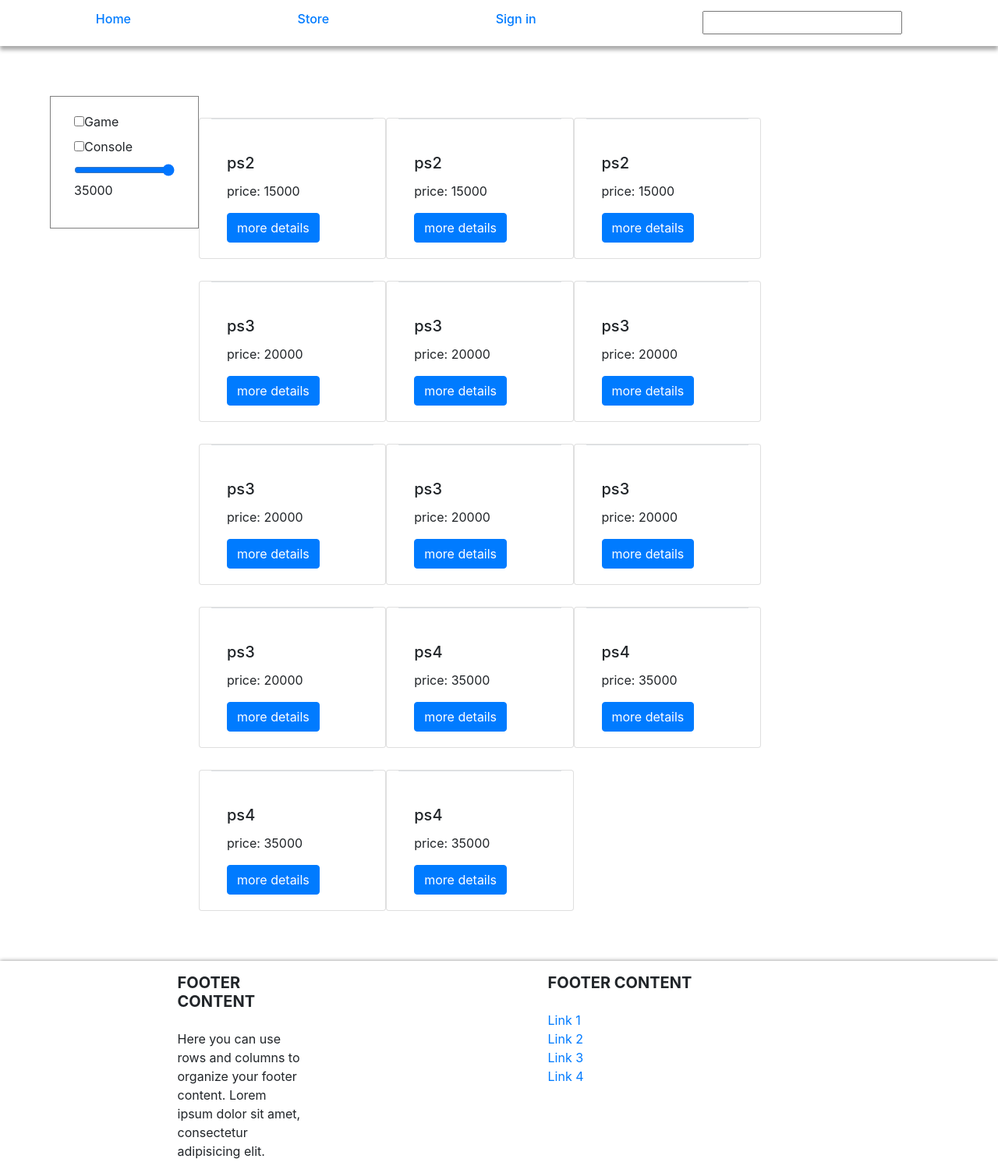
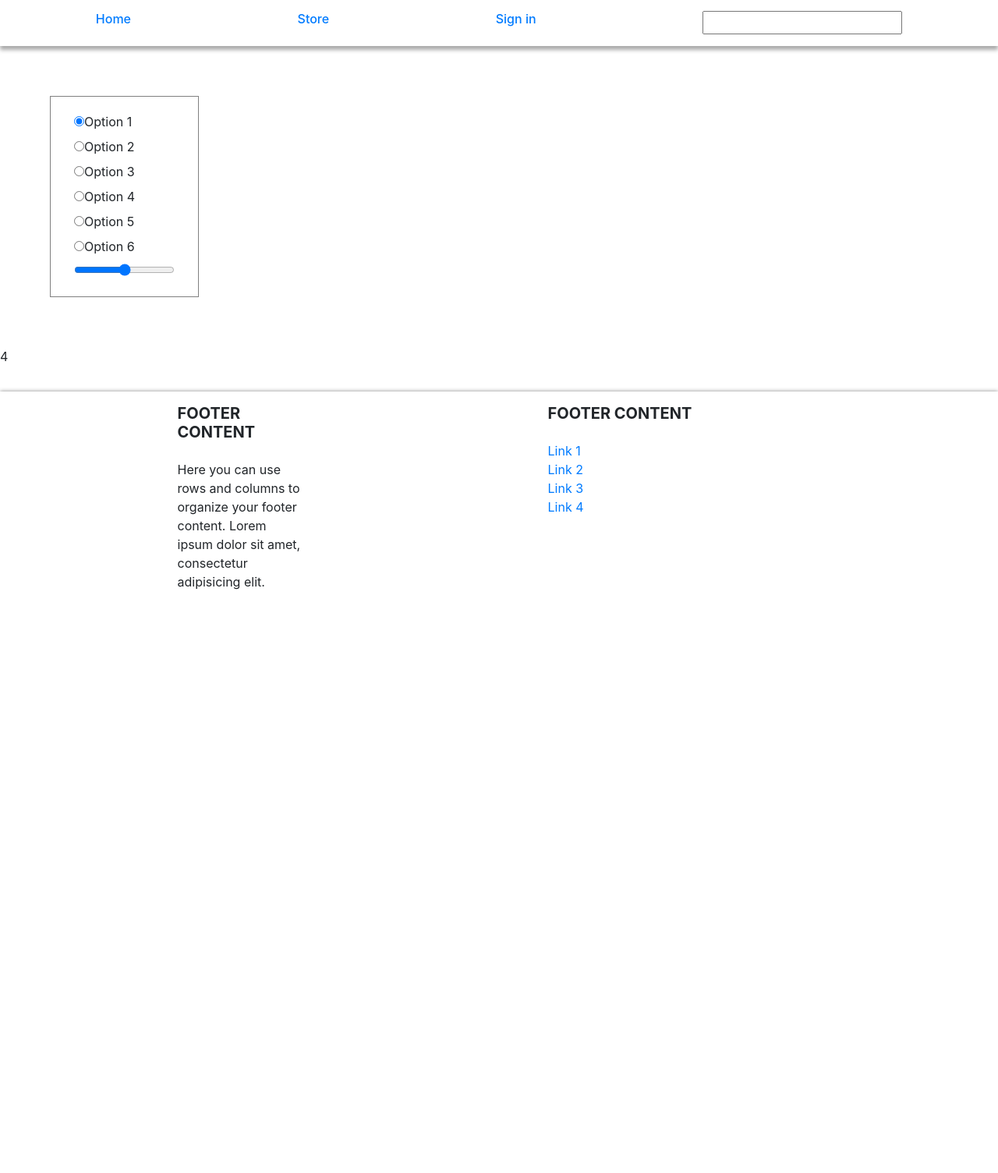
Before and after one commit to RichardDWoodhead/captain-console, a Django app: page /store/search in a window 1280 px wide. Shown: the part 51-1555 px from the top of the page at 78% size. After the commit the page ends 807 px from the top, so only its background shows below. Run offline with Django 3.2, Linux system fonts and the light colour scheme; some libraries are stand-ins or nearby versions.

Commit message:
Revert "changed/added filter"
This reverts commit d8ad76a33a8fb270ba935c1a361c9e82b3433d79.

```diff
--- a/main/static/javascript/filter.js
+++ /dev/null
@@ -1,94 +0,0 @@
-window.onload = function () {
-    let products = [
-        {"id": 1, "name": "ps2", "price": 15000, "image": "images/ps2.png", "type": "Console"},
-        {"id": 2, "name": "ps2", "price": 15000, "image": "images/ps2.png", "type": "Console"},
-        {"id": 3, "name": "ps2", "price": 15000, "image": "images/ps2.png", "type": "Game"},
-        {"id": 4, "name": "ps3", "price": 20000, "image": "images/ps3.jpg", "type": "Console"},
-        {"id": 5, "name": "ps3", "price": 20000, "image": "images/ps3.jpg", "type": "Game"},
-        {"id": 6, "name": "ps3", "price": 20000, "image": "images/ps3.jpg", "type": "Console"},
-        {"id": 7, "name": "ps3", "price": 20000, "image": "images/ps3.jpg", "type": "Console"},
-        {"id": 8, "name": "ps3", "price": 20000, "image": "images/ps3.jpg", "type": "Game"},
-        {"id": 9, "name": "ps3", "price": 20000, "image": "images/ps3.jpg", "type": "Game"},
-        {"id": 10, "name": "ps3", "price": 20000, "image": "images/ps3.jpg", "type": "Console"},
-        {"id": 11, "name": "ps4", "price": 35000, "image": "images/ps4.jpg", "type": "Console"},
-        {"id": 12, "name": "ps4", "price": 35000, "image": "images/ps4.jpg", "type": "Game"},
-        {"id": 13, "name": "ps4", "price": 35000, "image": "images/ps4.jpg", "type": "Game"},
-        {"id": 14, "name": "ps4", "price": 35000, "image": "images/ps4.jpg", "type": "Game"},
-    ]
-    function display_products(){
-        let counter = 0
-        let container = document.getElementById("container")
-        container.innerHTML = ""
-        let row = document.createElement("div")
-        row.classList = "row"
-        let search_field = document.getElementById("search")
-        let filter_slider = document.getElementById("slider")
-        let checkboxes = document.getElementsByClassName("checkbox")
-        let checked = false
-        for (let i = 0; i <checkboxes.length; i++){
-            if(checkboxes[i].checked){
-                checked = true
-            }
-        }
-        for(let i = 0; i <products.length; i++) {
-            let is_type = false
-            for(let x = 0; x < checkboxes.length; x++ ){
-                    if(products[i].type === checkboxes[x].name && checkboxes[x].checked){
-                        is_type = true
-                        console.log("yes")
-                    }
-                }
-            if(products[i].name.indexOf(search_field.value) > -1 && products[i].price <= filter_slider.value && (is_type || !checked )){
-
-                if (counter % 3 === 0 && counter !== 0) {
-                    container.appendChild(row)
-                    row = document.createElement("div")
-                    row.classList = "row"
-                }
-                let card = document.createElement("div")
-                card.classList = "card col-3"
-                let card_img = document.createElement("img")
-                card_img.classList = "card-top-img cardimg"
-                let card_body = document.createElement("div")
-                card_body.classList = "card-body border-top"
-                let card_title = document.createElement("h5")
-                card_title.classList = "card-title"
-                card_title.innerHTML = products[i].name
-                let card_price = document.createElement("p")
-                card_price.classList = "card-text"
-                card_price.innerHTML = "price: " + products[i].price
-                let card_link = document.createElement("a")
-                card_link.classList = "btn btn-primary"
-                card_link.href = "/store/product/" + products[i].id
-                card_link.innerHTML = "more details"
-                card_body.appendChild(card_img)
-                card_body.appendChild(card_title)
-                card_body.appendChild(card_price)
-                card_body.appendChild(card_link)
-                card.appendChild(card_body)
-                row.appendChild(card)
-                counter++
-            }
-        }
-        container.appendChild(row)
-    }
-    const urlParams = new URLSearchParams(window.location.search);
-    const query = urlParams.get('query');
-    let search = document.getElementById("search")
-    document.getElementById("main_nav").appendChild(search)
-    document.getElementById("search_form").style="display:none;"
-    search.value = query
-    display_products()
-    search.oninput = function(){
-        display_products();
-    }
-    let filter_slider = document.getElementById("slider")
-    filter_slider.oninput = function(){
-        document.getElementById("slider_info").innerText =filter_slider.value
-        display_products();
-    }
-    document.getElementsByClassName("storeIndex")[0].onclick = function(){
-        display_products();
-    }
-
-}
--- a/main/templates/base.html
+++ b/main/templates/base.html
@@ -13,7 +13,7 @@
 <body>
     {% include 'nav_bar.html'  %}
     {% block content %}
-    {% endblock %}
+    {% endblock %}4
     {% include 'footer.html'  %}
 </body>
 </html>
--- a/main/templates/nav_bar.html
+++ b/main/templates/nav_bar.html
@@ -3,9 +3,8 @@
         <a href="/home"><h5 style="font-size: 1rem">Home</h5></a>
         <a href="/store"><h5 style="font-size: 1rem">Store</h5></a>
          <a href="/user"><h5 style="font-size: 1rem">Sign in</h5></a>
-        <form id="search_form" action="/store">
+        <form action="/store/search">
             {% csrf_token %}
             <input type="text" id="search" name="query">
         </form>
-
     </nav>
--- a/main/templates/store/index.html
+++ b/main/templates/store/index.html
@@ -4,25 +4,35 @@
     <div class="storeIndex">
         <div class="filter sticky">
             <div class="radio">
-                <label><input class="checkbox" type="checkbox" name="Game" >Game</label>
+                <label><input type="radio" name="optradio" checked>Option 1</label>
             </div>
             <div class="radio">
-                <label><input class="checkbox" type="checkbox" name="Console">Console</label>
+                <label><input type="radio" name="optradio">Option 2</label>
             </div>
-            <div class="slider">
-                <input id="slider" value="35000" class="border-0" type="range" min="15000" max="35000" />
-                <p id="slider_info">
-                    35000
-                </p>
+            <div class="radio">
+                <label><input type="radio" name="optradio">Option 3</label>
             </div>
+            <div class="radio">
+                <label><input type="radio" name="optradio">Option 4</label>
+            </div>
+            <div class="radio">
+                <label><input type="radio" name="optradio">Option 5</label>
+            </div>
+            <div class="radio">
+                <label><input type="radio" name="optradio">Option 6</label>
+            </div>
+                <div class="slider">
+                    <input class="border-0" type="range" min="0" max="100" />
+                </div>
         </div>
+    <div class="container">
 
-    <div id="container" class="container">
 
         <div class="row">
 
+
         {% for product in products  %}
-            <div class="card col-3">
+            <div class="card col-3" style="margin-left:50px; width: 18rem;">
               <img class="card-img-top cardimg" src=" {% static product.image  %}" alt="Card image cap">
               <div class="card-body border-top">
                 <h5 class="card-title">{{ product.name }}</h5>
@@ -36,5 +46,4 @@
     </div>
     </div>
     </div>
-    <script type="text/javascript" src="{% static "javascript/filter.js" %}"></script>
 {% endblock %}
```
